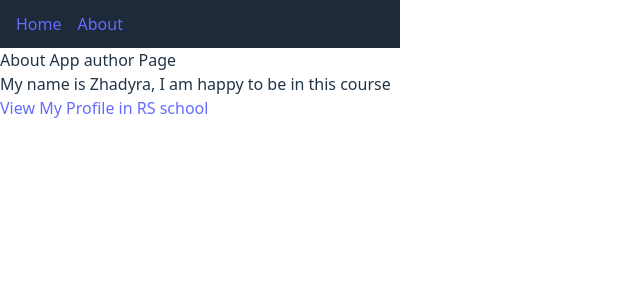
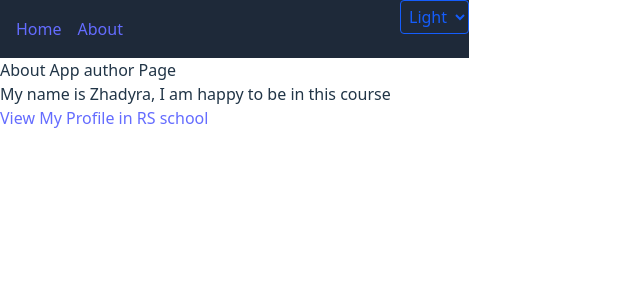
Before and after one commit to zhadyrao/rs-react-app, a React (Vite) app: page /about in a window 1280 px wide. Shown: the top 300 px of the page, without its empty margins (0-640 px from the left). Built offline with nearby package versions, Linux system fonts and the light colour scheme.

Commit message:
feat: add theme context provider

```diff
--- a/src/components/Navbar/Navbar.tsx
+++ b/src/components/Navbar/Navbar.tsx
@@ -1,8 +1,11 @@
 import { Link } from 'react-router-dom';
+import { useTheme } from '../ThemeContext/ThemeContext.tsx';
 
 const Navbar = () => {
+  const { theme, setTheme } = useTheme();
   return (
-    <nav className="bg-gray-800 text-white px-4 py-3 flex justify-between items-center w-100">
+    <div className="bg-gray-800 flex justify-between w-full">
+      <nav className="text-white px-4 py-3 flex justify-between items-center w-100">
         <ul className="flex space-x-4">
           <li>
             <Link to="/" className="hover:text-gray-300">
@@ -16,6 +19,17 @@ const Navbar = () => {
           </li>
         </ul>
       </nav>
+      <div className="mb-6 text-blue-600 ">
+        <select
+          value={theme}
+          onChange={(e) => setTheme(e.target.value as 'light' | 'dark')}
+          className="border p-1 rounded"
+        >
+          <option value="light">Light</option>
+          <option value="dark">Dark</option>
+        </select>
+      </div>
+    </div>
   );
 };
 
--- /dev/null
+++ b/src/components/ThemeContext/ThemeContext.tsx
@@ -0,0 +1,31 @@
+import { createContext, useContext, useState, useEffect } from 'react';
+import type { ReactNode } from 'react';
+
+export type Theme = 'light' | 'dark';
+
+interface ThemeContextType {
+  theme: Theme;
+  setTheme: (theme: Theme) => void;
+}
+
+const ThemeContext = createContext<ThemeContextType | undefined>(undefined);
+
+export const ThemeProvider = ({ children }: { children: ReactNode }) => {
+  const [theme, setTheme] = useState<Theme>('light');
+
+  useEffect(() => {
+    document.documentElement.setAttribute('data-theme', theme);
+  }, [theme]);
+
+  return (
+    <ThemeContext.Provider value={{ theme, setTheme }}>
+      {children}
+    </ThemeContext.Provider>
+  );
+};
+
+export const useTheme = (): ThemeContextType => {
+  const context = useContext(ThemeContext);
+  if (!context) throw new Error('useTheme must be used within a ThemeProvider');
+  return context;
+};
--- a/src/index.css
+++ b/src/index.css
@@ -63,3 +63,13 @@ button:focus-visible {
     color: #747bff;
   }
 }
+
+[data-theme='dark'] {
+  --bg: #111;
+  --text: #eee;
+}
+
+body {
+  background-color: var(--bg);
+  color: var(--text);
+}
--- a/src/main.tsx
+++ b/src/main.tsx
@@ -5,6 +5,7 @@ import { ErrorBoundary } from './components/ErrorBoundary/ErrorBoundary.tsx';
 import { BrowserRouter } from 'react-router-dom';
 import { Provider } from 'react-redux';
 import { store } from './store.ts';
+import { ThemeProvider } from './components/ThemeContext/ThemeContext.tsx';
 
 const container = document.getElementById('root');
 
@@ -17,9 +18,11 @@ const root = createRoot(container);
 root.render(
   <BrowserRouter>
     <ErrorBoundary>
-      <Provider store={store}>
-        <App />
-      </Provider>
+      <ThemeProvider>
+        <Provider store={store}>
+          <App />
+        </Provider>
+      </ThemeProvider>
     </ErrorBoundary>
   </BrowserRouter>
 );
```
Lines whose indentation alone changed are shown as unchanged.
